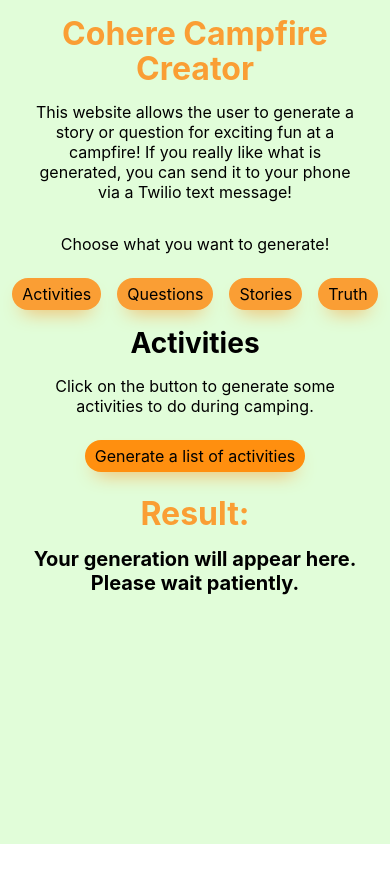
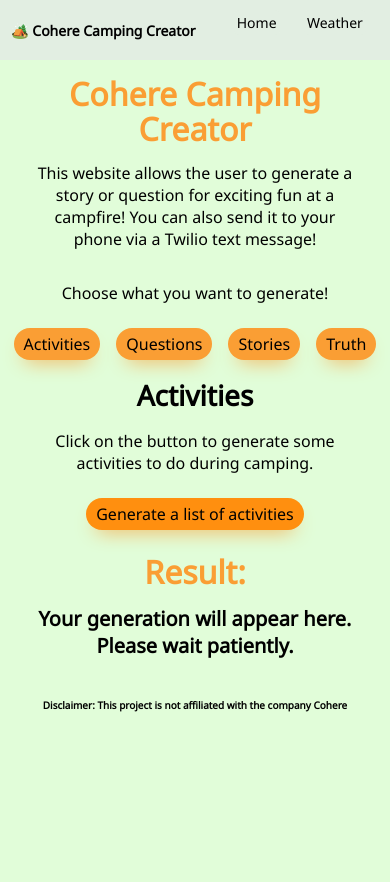
Before and after one commit to geerma/CohereCampingCreator, a React (Create React App) app: page / in a window 390 px wide. Shown: the top 882 px of the page. Before the commit the page ends 844 px from the top, so only its background shows below. Built offline with nearby package versions, Linux system fonts and the light colour scheme.

Commit message:
Complete

```diff
--- a/src/App.css
+++ b/src/App.css
@@ -1,8 +1,50 @@
-.App {
-  text-align: center;
+@import url("https://fonts.googleapis.com/css2?family=Noto+Sans&display=swap");
+
+/*Navbar CSS*/
+.navbar {
+  display: flex;
+  justify-content: space-between;
+  flex-shrink: 0;
+  height: 100%;
+  font-size: 20px;
+  position: relative;
+  height: 60px;
+  max-width: 100vw;
+  width: 100%;
+  background-color: rgb(226, 238, 226);
 }
 
+.navbar-logo {
+  display: flex;
+  flex-direction: row;
+  align-items: center;
+  padding: 1rem;
+  font-family: "Noto Sans", sans-serif;
+  font-size: 20px;
+  font-weight: bold;
+}
+
+.navbar-links {
+  display: flex;
+  flex-direction: row;
+}
+
+.navbar-links button {
+  margin-right: 2.5rem;
+  font-family: "Noto Sans", sans-serif;
+  font-size: 18px;
+  padding: 0.5rem;
+  border-radius: 5px;
+  margin-top: 10px;
+  margin-bottom: 10px;
+  background-color: rgb(226, 238, 226);
+  border: none;
+  cursor: pointer;
+}
+
+/* Container for Homepage and Weatherpage*/
 .App-container {
+  text-align: center;
   background-color: rgba(225, 253, 217, 1);
   min-height: 100vh;
   width: 100%;
@@ -11,7 +53,8 @@
   align-items: center;
   justify-content: flex-start;
   font-size: calc(10px + 2vmin);
-  color: white;
+  color: black;
+  font-family: "Noto Sans", sans-serif;
 }
 
 .App-container h1 {
@@ -55,6 +98,7 @@
   line-height: 22px;
 }
 
+/* Buttons for generation on homepage */
 .Generate-container button {
   background: #ff8f0f;
   font-size: 28px;
@@ -79,6 +123,7 @@
   background: rgb(147, 206, 92);
 }
 
+/* Phone number container */
 .Number-container {
   border: 1px rgb(202, 151, 74) solid;
   margin: 0 2rem 3rem 2rem;
@@ -111,6 +156,12 @@
   background: rgb(44, 182, 17);
 }
 
+/* Small text */
+h6 {
+  color: black;
+  font-size: 10px;
+}
+
 /* Weather Page*/
 .weather-form-container {
   display: flex;
@@ -139,7 +190,6 @@
 
 .heat-index-container {
   max-width: 800px;
-
 }
 
 .heat-index-container p {
@@ -152,7 +202,6 @@
 }
 
 /* Media CSS for mobile */
-
 @media screen and (max-width: 768px) {
   .App-container {
     height: auto;
@@ -203,6 +252,22 @@
 }
 
 @media screen and (max-width: 600px) {
+  .navbar-logo {
+    font-size: 14px;
+    padding: 0.2rem;
+    margin-left: 0.5rem;
+  }
+
+  .navbar-links {
+    padding: 0;
+  }
+
+  .navbar-links button {
+    font-size: 14px;
+    padding: 0.2rem;
+    margin-right: 1.5rem;
+  }
+
   .App-container h1 {
     font-size: 32px;
     line-height: 35px;
--- a/src/Homepage.js
+++ b/src/Homepage.js
@@ -1,14 +1,15 @@
 import "./App.css";
 import React, { useState } from "react";
+import Navbar from "./Navbar";
 
 function Homepage() {
-  const API_URL = "https://coherecampingcreator.herokuapp.com";
+  const API_URL = "https://coherecampingcreator.herokuapp.com"; // Backend uploaded to Heroku
 
-  const [data, setData] = useState(null);
-  const [category, setCategory] = useState("activities");
-  const [saveToText, setSaveToText] = useState(false);
-  const [phoneNumber, setPhoneNumber] = useState("");
-  const [message, setMessage] = useState("default message");
+  const [data, setData] = useState(null); // Data fetched from API
+  const [category, setCategory] = useState("activities"); // Different categories to choose which to generate
+  const [saveToText, setSaveToText] = useState(false); // Toggle phone number container
+  const [phoneNumber, setPhoneNumber] = useState(""); // Phone number
+  const [message, setMessage] = useState("default message"); // Message to send via Twilio
 
   // Handles changing of categories between activities, questions, and stories.
   const handleCategory = (whichCategory) => {
@@ -22,7 +23,7 @@
     setSaveToText(false);
     fetch(`${API_URL}/api/${categ}`)
       .then((res) => res.json())
-      .then((data) => setData(`${data.generations[0].text.slice(0, -1)}`));
+      .then((data) => setData(`${data.generations[0].text.slice(0, -1)}`)); // Sets variable data to fetched JSON data
   };
 
   // Async to fetch long api call for the scary story
@@ -31,10 +32,11 @@
     setSaveToText(false);
     await fetch(`${API_URL}/api/stories`)
       .then((res) => res.json())
-      .then((data) => setData(`${data.generations[0].text.slice(0, -1)}`))
+      .then((data) => setData(`${data.generations[0].text.slice(0, -1)}`)) // Sets variable data to fetched JSON data
       .catch((err) => console.log(err));
   }
 
+  // When button "save to text" is clicked. Opens up the container, and also sets the variable 'message' to 320 characters of the generated text
   const handleSaveToText = () => {
     setSaveToText(true);
     let sliced_message = data.slice(0, 320); // Twilio recommends less than 320 characters
@@ -42,7 +44,7 @@
     setMessage(sliced_message); // Twilio recommends less than 320 characters, sets message to the sliced_message
   };
 
-  //Sends Twilio Text Message
+  // Sends Twilio Text Message
   const sendTwilioText = () => {
     // Check phone number length. If acceptable, send text message. Otherwise, alert the user.
     if (phoneNumber.length === 10) {
@@ -58,20 +60,19 @@
 
   return (
     <div className="App">
+      <Navbar />
       <div className="App-container">
         <div>
-          <h1>Cohere Campfire Creator</h1>
+          <h1>Cohere Camping Creator</h1>
           <p>
             This website allows the user to generate a story or question for
-            exciting fun at a campfire! If you really like what is generated,
-            you can send it to your phone via a Twilio text message!
+            exciting fun at a campfire! You can also send it to your phone via a
+            Twilio text message!
           </p>
         </div>
         <div>
           <p>Choose what you want to generate!</p>
-          <button onClick={() => handleCategory("activities")}>
-            Activities
-          </button>
+          <button onClick={() => handleCategory("activities")}>Activities</button>
           <button onClick={() => handleCategory("questions")}>Questions</button>
           <button onClick={() => handleCategory("stories")}>Stories</button>
           <button onClick={() => handleCategory("truth")}>Truth</button>
@@ -92,7 +93,8 @@
             <div>
               <h2>Questions</h2>
               <p>
-                Click on the button to generate an exciting question to ask! Leads to deep conversations around the campfire!
+                Click on the button to generate an exciting question to ask!
+                Leads to deep conversations around the campfire!
               </p>
               <button onClick={() => handleSubmit("questions")}>
                 Generate a question
@@ -103,7 +105,8 @@
               <h2>Stories</h2>
               <p>
                 Click on the button to generate the title of a scary story! It
-                will also generate some snippets of the story as a reference, and someone can improvise the rest!
+                will also generate some snippets of the story as a reference,
+                and someone can improvise the rest!
               </p>
               <button onClick={() => fetchStory()}>Generate a story</button>
             </div>
@@ -112,7 +115,8 @@
               <h2>Truth</h2>
               <p>
                 Click on the button to generate 3-4 questions for the Truth
-                Game! A little bit more 'random' than the Questions category. Select one to ask!
+                Game! A little bit more 'random' than the Questions category.
+                Select one to ask!
               </p>
               <button onClick={() => handleSubmit("truth")}>
                 Generate truth questions
@@ -147,12 +151,19 @@
                       }}
                     />
                     <button onClick={() => sendTwilioText()}>Submit</button>
+                    <h6>
+                      Note that the Twilio Trial Number only sends to verified
+                      numbers. Please contact me if you wish to try this out.
+                    </h6>
                   </div>
                 )}
               </div>
             )}
           </div>
         </div>
+        <h6>
+          Disclaimer: This project is not affiliated with the company Cohere
+        </h6>
       </div>
     </div>
   );
--- /dev/null
+++ b/src/Navbar.js
@@ -0,0 +1,22 @@
+import React from "react";
+import "./App.css";
+import { Link } from "react-router-dom";
+
+//Navbar
+const Navbar = () => {
+  return (
+    <div className="navbar">
+      <div className="navbar-logo">🏕️ Cohere Camping Creator</div>
+      <div className="navbar-links">
+        <Link to="/">
+          <button>Home</button>
+        </Link>
+        <Link to="/weather">
+          <button>Weather</button>
+        </Link>
+      </div>
+    </div>
+  );
+};
+
+export default Navbar;
--- a/src/Weatherpage.js
+++ b/src/Weatherpage.js
@@ -1,11 +1,13 @@
 import "./App.css";
 import React, { useState } from "react";
-import heatindexchart from './images/heatindexchart.jpg'
+import heatindexchart from "./images/heatindexchart.jpg";
+import Navbar from "./Navbar";
 
 const Weatherpage = () => {
-  const [cityName, setCityName] = useState("");
-  const [tempData, setTempData] = useState(null);
+  const [cityName, setCityName] = useState(""); // City name, to be passed into urlCity
+  const [tempData, setTempData] = useState(null); // Temperature data which will be fetched from the API
 
+  // URL to access API
   const urlCity = `https://api.openweathermap.org/data/2.5/weather?q=${cityName}&appid=${process.env.REACT_APP_OPENWEATHER_API_KEY}&units=imperial`;
 
   // Retrieve temperature data from OpenWeatherAPI
@@ -18,16 +20,17 @@
         .catch((err) => alert(err));
       console.log(tempData); // cityName is case-sensitive for console.log data to appear
     } else {
-      alert("Please enter a city name");
+      alert("Please enter a city name"); // Alerts user if input for cityName is empty
     }
   };
 
   return (
     <div className="App">
+      <Navbar />
       <div className="App-container">
         <div>
           <h1>Cohere Camping Creator</h1>
-          <h1>-Weather Page-</h1>
+          <h2>-Weather Page-</h2>
           <div className="weather-form-container">
             <label>Input a City Name</label>
             <input
@@ -45,7 +48,7 @@
             </div>
           ) : (
             <div>
-              {tempData.main !== undefined ? (
+              {tempData.main !== undefined || tempData !== null ? (
                 <div>
                   <p>Humidity: {tempData.main.humidity}</p>
                   <p>Temperature (Current): {tempData.main.temp}</p>
@@ -65,11 +68,23 @@
           )}
           <div className="heat-index-container">
             <h2>Heat Index</h2>
-            <p>Heat Index is the perceived or apparent temperature that a human feels when combining the air temperature with relative humidity.</p>
-            <p>For example, if the air temperature is 100F and the relative humdity is 50%, the heat index / perceived temperature is 124F!</p>
-            <p>As the relative humdity increases, the hotter the perceived temeprature is.</p>
-            <p>For camping / travelling, it is important to be aware, since heat strokes can be severely dangerous.</p>
-            <img src={heatindexchart} alt="heat index chart"/>
+            <p>
+              Heat Index is the perceived or apparent temperature that a human
+              feels when combining the air temperature with relative humidity.
+            </p>
+            <p>
+              For example, if the air temperature is 100F and the relative
+              humdity is 50%, the heat index / perceived temperature is 124F!
+            </p>
+            <p>
+              As the relative humdity increases, the hotter the perceived
+              temeprature is.
+            </p>
+            <p>
+              For camping / travelling, it is important to be aware, since heat
+              strokes can be severely dangerous.
+            </p>
+            <img src={heatindexchart} alt="heat index chart" />
           </div>
         </div>
       </div>
```
